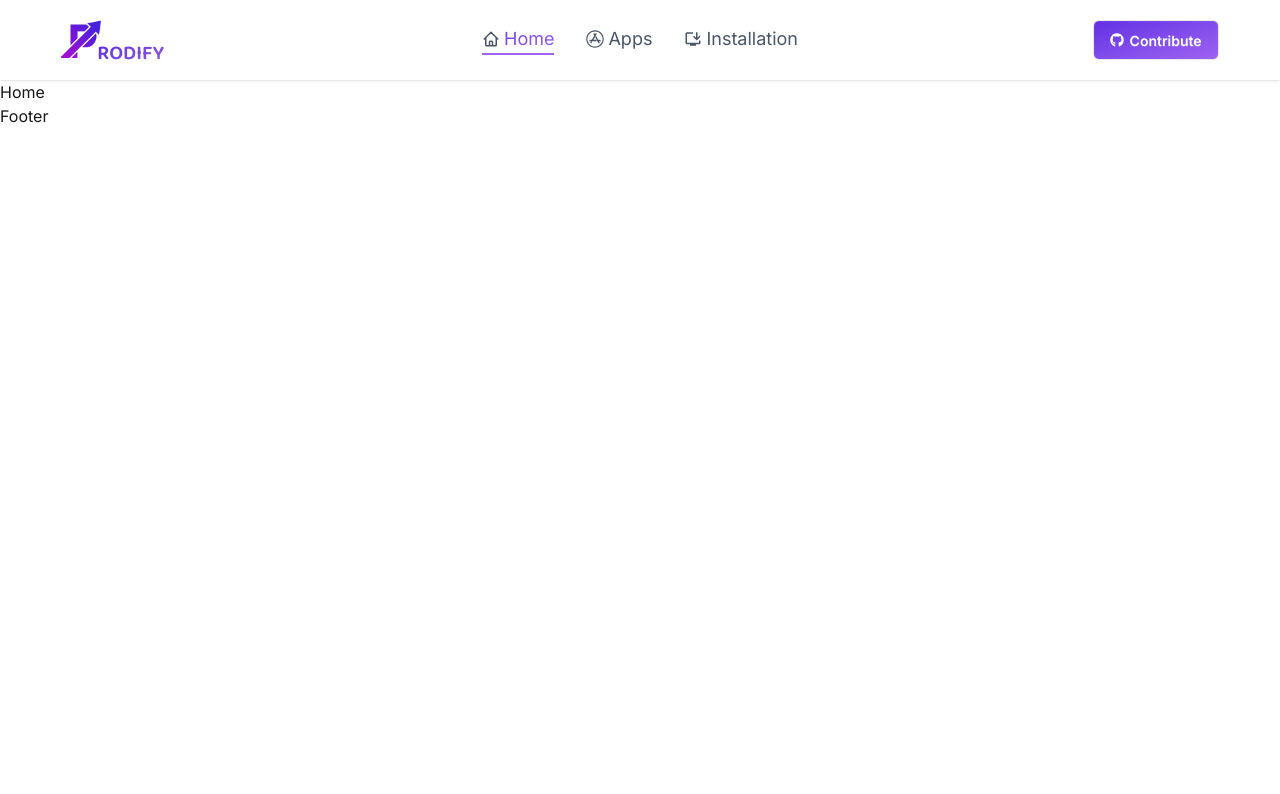
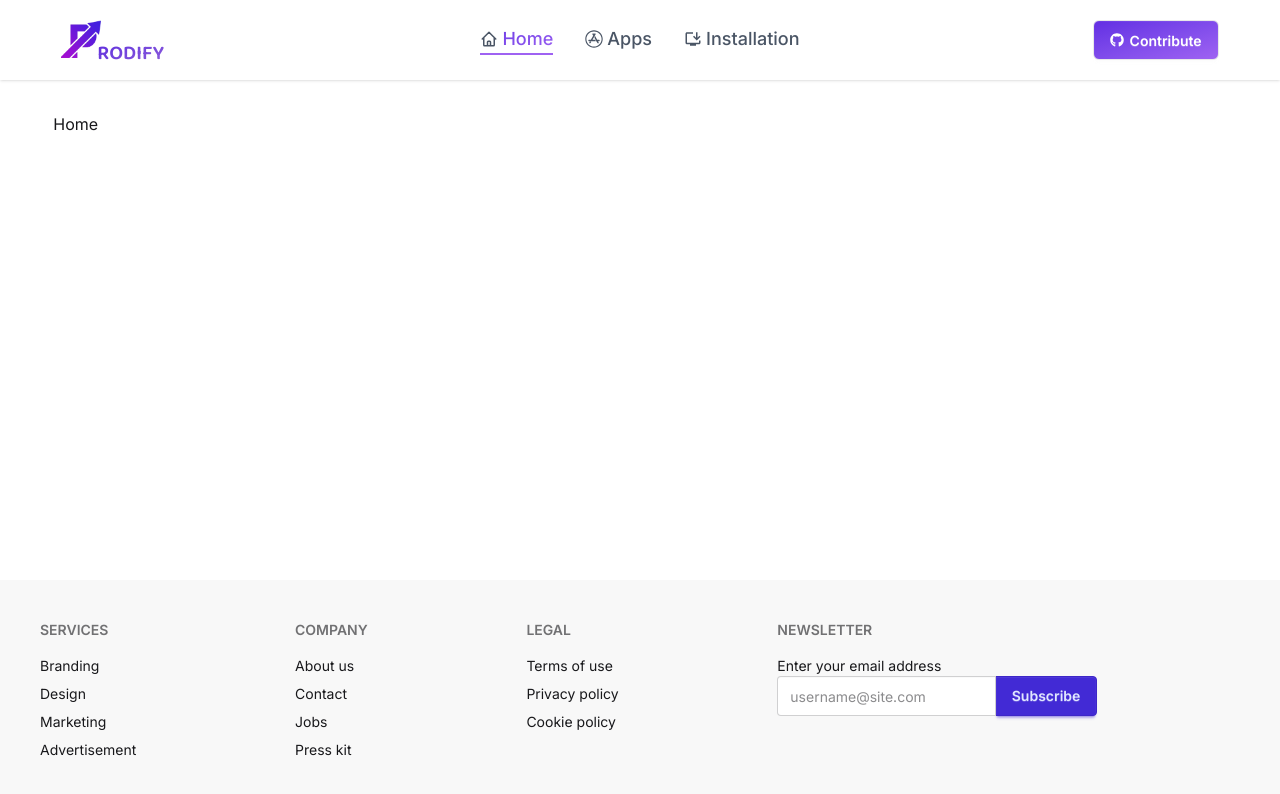
Before and after one commit to hasnatfahmidkhan/prodify, a React (Vite) app: page / in a window 1280 px wide. Shown: the top 794 px of the page. Built offline with nearby package versions, Linux system fonts and the light colour scheme.

Commit message:
added normal footer now and add container component

```diff
--- /dev/null
+++ b/src/Components/Container/Container.jsx
@@ -0,0 +1,11 @@
+import React from 'react';
+
+const Container = ({children}) => {
+    return (
+        <div className='w-11/12 2xl:w-10/12 mx-auto py-8'>
+            {children}
+        </div>
+    );
+};
+
+export default Container;
--- a/src/Components/Navbar/Navbar.jsx
+++ b/src/Components/Navbar/Navbar.jsx
@@ -22,7 +22,7 @@
         </div>
         {/* desktop menu  */}
         <div className="navbar-center hidden lg:flex">
-          <ul className="navlinks flex gap-8 text-xl">
+          <ul className="navlinks flex gap-8 font-medium">
             <li className="text-lg textgra">
               <NavLink to="/" className="flex items-center gap-1 text-gray-600">
                 <span className="text-gray-600">
--- a/src/Layouts/RootLayout.jsx
+++ b/src/Layouts/RootLayout.jsx
@@ -2,12 +2,17 @@
 import Navbar from "../Components/Navbar/Navbar";
 import { Outlet } from "react-router";
 import Footer from "../Pages/Footer/Footer";
+import Container from "../Components/Container/Container";
 
 const RootLayout = () => {
   return (
-    <div>
+    <div className="flex flex-col min-h-screen">
       <Navbar />
-      <Outlet />
+      <main className="flex-1">
+        <Container>
+          <Outlet />
+        </Container>
+      </main>
       <Footer />
     </div>
   );
--- a/src/Pages/Footer/Footer.jsx
+++ b/src/Pages/Footer/Footer.jsx
@@ -1,7 +1,44 @@
 import React from "react";
 
 const Footer = () => {
-  return <div>Footer</div>;
+  return (
+    <footer className="footer sm:footer-horizontal bg-base-200 text-base-content p-10">
+      <nav>
+        <h6 className="footer-title">Services</h6>
+        <a className="link link-hover">Branding</a>
+        <a className="link link-hover">Design</a>
+        <a className="link link-hover">Marketing</a>
+        <a className="link link-hover">Advertisement</a>
+      </nav>
+      <nav>
+        <h6 className="footer-title">Company</h6>
+        <a className="link link-hover">About us</a>
+        <a className="link link-hover">Contact</a>
+        <a className="link link-hover">Jobs</a>
+        <a className="link link-hover">Press kit</a>
+      </nav>
+      <nav>
+        <h6 className="footer-title">Legal</h6>
+        <a className="link link-hover">Terms of use</a>
+        <a className="link link-hover">Privacy policy</a>
+        <a className="link link-hover">Cookie policy</a>
+      </nav>
+      <form>
+        <h6 className="footer-title">Newsletter</h6>
+        <fieldset className="w-80">
+          <label>Enter your email address</label>
+          <div className="join">
+            <input
+              type="text"
+              placeholder="username@site.com"
+              className="input input-bordered join-item"
+            />
+            <button className="btn btn-primary join-item">Subscribe</button>
+          </div>
+        </fieldset>
+      </form>
+    </footer>
+  );
 };
 
 export default Footer;
```
